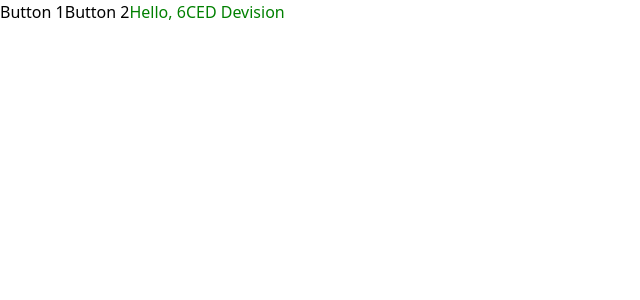
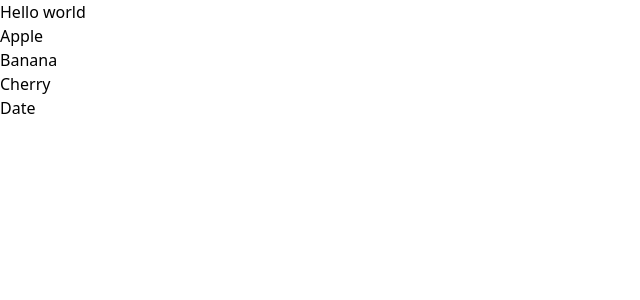
Before and after one commit to Satish-Das/Classwork-Of-React, a React (Vite) app in the folder project-1/: page / in a window 1280 px wide. Shown: the top 300 px of the page, without its empty margins (0-640 px from the left). Built offline with nearby package versions, Linux system fonts and the light colour scheme.

Commit message:
Example 3 perfrom in classroom

```diff
--- /dev/null
+++ b/project-1/src/lec26_12/stateMerge.jsx
@@ -0,0 +1,57 @@
+import * as React from 'react';
+
+class StateMerge extends React.Component {
+    state = {
+        first: "loading..",
+        second: "loading..",
+        third: "loading..",
+        fourth: "loading..",
+        fifth: "loading..",
+        doneMsg: "Loading Completed"
+    }
+
+    constructor(){
+        super();
+        setTimeout(() => {
+            this.setState({
+                first: "First Loaded"
+            })
+        }, 2000)
+
+        setTimeout(() => {
+            this.setState({
+                second: "Second Loaded"
+            })
+        }, 4000)
+
+        setTimeout(() => {
+            this.setState({
+                third: "Third Loaded"
+            })
+        }, 6000)
+
+        setTimeout(() => {
+            this.setState((state) => ({...state, fourth: state.doneMsg, fifth: state.doneMsg}))
+        }, 8000)
+
+
+    }
+    render(){
+        return (
+            <ul>
+            {
+                Object.keys(this.state)
+                .filter((key) => (key !== "doneMsg"))
+                .map((key) => (
+                    <li key={key}>
+                        <strong>{key} : </strong>
+                        {this.state[key]}
+                    </li>
+                ))
+            }
+            </ul>
+        )
+    }
+}
+
+export default StateMerge;
--- /dev/null
+++ b/project-1/src/lec27_12/propexam1.jsx
@@ -0,0 +1,37 @@
+import * as React from 'react';
+import MyButton from './propexam2.jsx';
+import MyList from './propexam3.jsx';
+
+class PropExample extends React.Component {
+    constructor(props) {
+        super(props);
+        this.state = {
+            text: "My Button",
+            disabled: false,
+            items: ['One', 'Apple', 'Two', 'Three'],
+        };
+    }
+
+    componentDidMount() {
+        setTimeout(() => {
+            this.setState({
+                disabled: false,
+                text: "Hello world",
+                items: ['Apple', 'Banana', 'Cherry', 'Date']
+            });
+        }, 2000);
+    }
+
+    render() {
+        const { text, disabled, items } = this.state;
+
+        return (
+            <div>
+                <MyButton text={text} disabled={disabled} />
+                <MyList items={items} />
+            </div>
+        );
+    }
+}
+
+export default PropExample;
--- /dev/null
+++ b/project-1/src/lec27_12/propexam2.jsx
@@ -0,0 +1,14 @@
+import * as React from 'react';
+
+class MyButton extends React.Component{
+    render(){
+        const {disabled, text} = this.props;
+        return (
+            <button
+            className='border border-blue-500 bg-blue-500 text-white px-4 py-2 rounded'
+            disabled={disabled}>{text}</button>
+        )
+    }
+}
+
+export default MyButton;
--- /dev/null
+++ b/project-1/src/lec27_12/propexam3.jsx
@@ -0,0 +1,18 @@
+import * as React from 'react';
+
+class MyList extends React.Component {
+    render() {
+        const { items } = this.props;
+        return (
+            <ul>
+                {
+                    items.map((item, index) => (
+                        <li key={index}>{item}</li>
+                    ))
+                }
+            </ul>
+        );
+    }
+}
+
+export default MyList;
--- a/project-1/src/main.jsx
+++ b/project-1/src/main.jsx
@@ -2,10 +2,12 @@ import { StrictMode } from 'react'
 import { createRoot } from 'react-dom/client'
 import './index.css'
 import MyComponent from './comp1'
-import StateExample from './lec23_12/stateExam1'
+import StateExample from './lec26_12/stateExam1'
+import StateMerge from './lec26_12/stateMerge'
+import PropExample from './lec27_12/propexam1'
 
 createRoot(document.getElementById('root')).render(
   <StrictMode>
-    <StateExample />
+    <PropExample />
   </StrictMode>,
 )
```
Also changed, not shown: project-1/src/lec23_12/stateMerge.jsx (deleted, +0 -13 lines), project-1/src/lec26_12/stateExam1.jsx (renamed from project-1/src/lec23_12/stateExam1.jsx).
